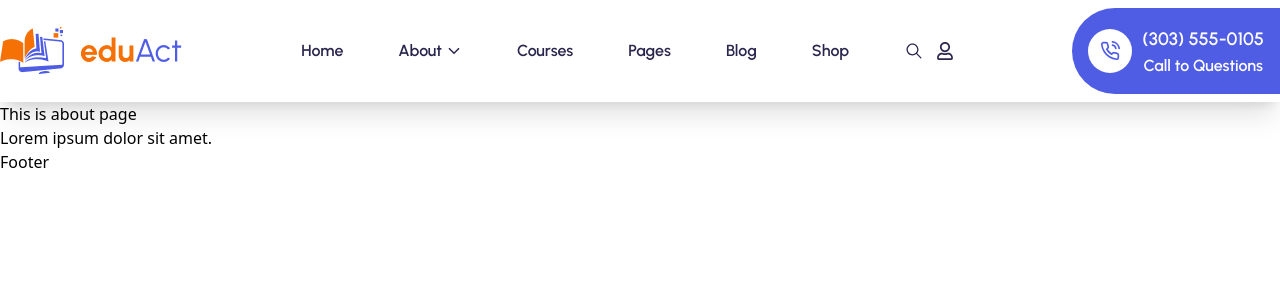
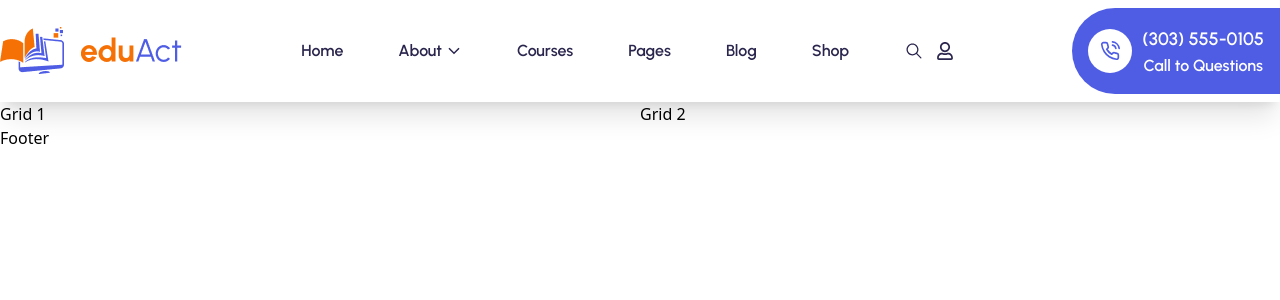
Before and after one commit to basudevkumer/eduact-frontend-design, a React (Vite) app: page /about in a window 1280 px wide. Shown: the top 300 px of the page. Built offline with nearby package versions, Linux system fonts and the light colour scheme.

Commit message:
Make: make grid

```diff
--- a/src/component/about/About.jsx
+++ b/src/component/about/About.jsx
@@ -4,8 +4,11 @@ function AboutSection() {
   return (
     <div>
         <Container>
-            <h1>This is about page</h1>
-            <p>Lorem ipsum dolor sit amet.</p>
+            <div className='grid grid-cols-2'>
+                <div>Grid 1</div>
+                <div>Grid 2</div>
+
+            </div>
         </Container>
     </div>
   )
```
